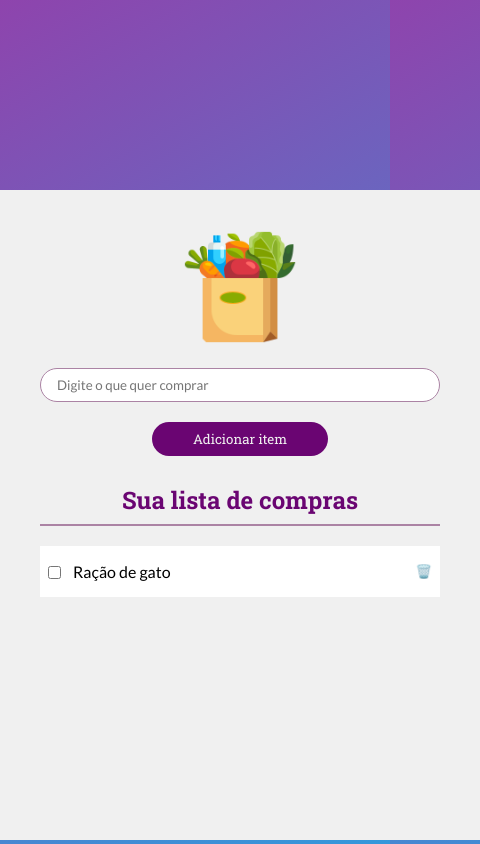
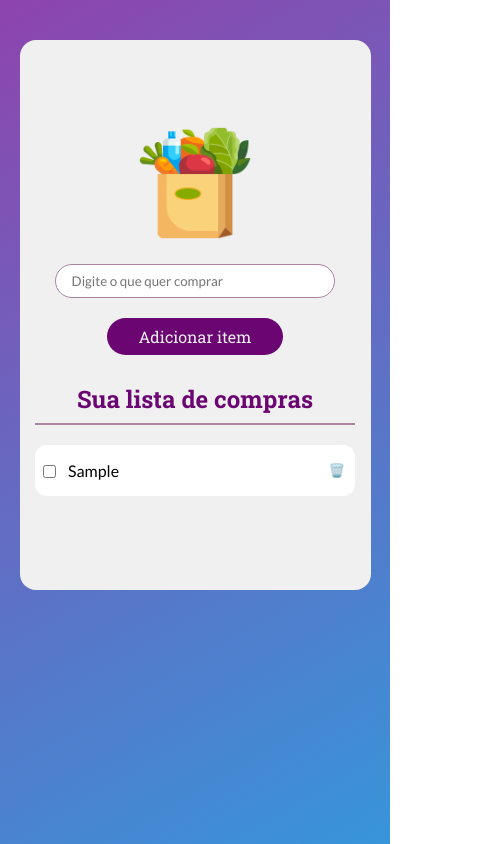
Before and after one commit to NucleoDevCodes/To-do-list, a plain HTML site: page src/index.html in a window 390 px wide. Both pictures are taken after typing "Sample" into the empty fields and a click on the button "Adicionar item". Shown: the top 844 px of the page, 480 px wide, since content can reach past the window. Drawn offline with Linux system fonts and the light colour scheme.

Commit message:
chore: finalização da lógica de programação e organização do layout mobile.

```diff
--- a/src/index.html
+++ b/src/index.html
@@ -24,17 +24,9 @@
         </form>
         <section class="info">
             <h2 class="titulo">Sua lista de compras</h2>
-            <p class="texto__cta">Sua lista está vazia. Adicione itens a ela para não esquecer nada na próxima compra!</p>
+            <p class="texto__cta">Sua lista está vazia. Adicione itens a ela para não esquecer nada na próxima compra!
+            </p>
             <ul class="lista">
-                <li class="lista__item">
-                    <div class="info__left">
-                        <input type="checkbox" class="checkbox__atividade" >
-                        <span class="texto__lista">Ração de gato</span>
-                    </div>
-                    <button class="btn__excluir">
-                        🗑️
-                    </button>
-                </li>
             </ul>
         </section>
     </main>
--- a/src/main.css
+++ b/src/main.css
@@ -14,12 +14,14 @@
     --cor-texto-botao: #f0f0f0;
 
     /* Cor Titulo */
-    --cor-titulo: #6A0572 ;
+    --cor-titulo: #6A0572;
     --cor-borda-titulo: #AB83A4;
 
     /* Lista */
     --bg-lista-item: #fff;
 
+    /* cor span */
+    --color-span-completed: #c0c0c0
 }
 
 * {
@@ -29,20 +31,31 @@
     font-family: sans-serif;
 }
 
-html, body {
-    height: 100%;
+html,
+body {
+    min-height: 100vh;
+    min-width: 100vw;
 }
 
 body {
-    background: linear-gradient(150deg, #8E44AD, #3498DB );
-    background-size: 100%;
+
+    background: linear-gradient(150deg, #8E44AD, #3498DB);
+    background-size: contain;
+    background-repeat: no-repeat;
+
 }
 
 .container {
+    display: flex;
+    flex-direction: column;
+    align-items: center;
+    justify-content: center;
     width: 480px;
-    height: 650px;
+    min-height: 550px;
+    max-height: fit-content;
     margin: 190px auto;
     background-color: var(--bg-card);
+    border-radius: 16px;
 }
 
 .header {
@@ -51,7 +64,6 @@ body {
 }
 
 .logo {
-    margin-top: 40px;
     width: 114px;
 }
 
@@ -62,7 +74,7 @@ body {
 }
 
 .input__compra {
-    margin: 20px;
+    margin: 20px 0;
     width: 400px;
     padding: 8px 16px;
     border-radius: 28px;
@@ -83,6 +95,7 @@ body {
     border: none;
     background-color: var(--cor-botao);
     color: var(--cor-texto-botao);
+    font-size: 1rem;
 }
 
 .info {
@@ -108,6 +121,13 @@ body {
     text-align: center;
 }
 
+.lista {
+    display: flex;
+    flex-direction: column;
+    align-items: center;
+    justify-content: center;
+}
+
 .lista__item {
     display: flex;
     align-items: center;
@@ -116,6 +136,8 @@ body {
     width: 400px;
     background-color: var(--bg-lista-item);
     list-style: none;
+    border-radius: 12px;
+    margin-bottom: 8px;
 }
 
 .info__left {
@@ -127,6 +149,7 @@ body {
 .checkbox__atividade {
     margin-top: 1px;
     margin-right: 12px;
+    cursor: pointer;
 }
 
 .texto__lista {
@@ -136,4 +159,29 @@ body {
 .btn__excluir {
     border: none;
     background-color: var(--bg-lista-item);
+    cursor: pointer;
+    padding: 2px;
 }
+
+.atividade__completa {
+    text-decoration: line-through;
+    color: var(--color-span-completed);
+}
+
+@media (max-width: 768px) {
+    .container {
+        margin: 40px auto;
+        max-width: 90%;
+    }
+    .form,
+    .titulo,
+    .texto__cta,
+    .lista__item {
+        max-width: 80%;
+    }
+
+    .input__compra {
+        max-width: 100%;
+    }
+
+}
--- a/src/main.js
+++ b/src/main.js
@@ -1,26 +1,71 @@
 document.addEventListener('DOMContentLoaded', () => {
-    let atividadesPendentes = []
-    let atividadesCompletas = []
+    const atividadesPendentes = []
 
-    const input = document.getElementById('input__compra')
-    const botao = document.getElementById('adicionar__item')
-    const textoCta = document.querySelector('.texto__cta')
+    const input = document.getElementById('input__compra');
+    const botaoAdicionar = document.getElementById('adicionar__item');
+    const textoCta = document.querySelector('.texto__cta');
+    const lista = document.querySelector('.lista');
 
 
 
-    botao.addEventListener('click', (e) => {
+
+    botaoAdicionar.addEventListener('click', (e) => {
         e.preventDefault();
         adicionarItem();
-        if (atividadesPendentes.length > 0 || atividadesCompletas.length > 0) {
-            textoCta.style.display = 'none';
-        }
+        criarLista();
+    })
+
+    lista.addEventListener('click', (e) => {
+        apagarItem(e);
+        itemComprado(e);
     })
 
 
+
     function adicionarItem() {
-        const inputValue = input.value
-        atividadesPendentes.push(inputValue)
+        const inputValue = input.value;
+        atividadesPendentes.push(inputValue);
         input.value = '';
-        console.log(atividadesPendentes)
+        textoCta.style.display = 'none';
+
+    }
+
+    function criarLista() {
+        lista.innerHTML = '';
+        atividadesPendentes.forEach((item, index) => {
+            const li = document.createElement('li');
+            li.className = 'lista__item';
+            li.innerHTML =
+                `
+            <div class="info__left">
+                <input type="checkbox" class="checkbox__atividade" >
+                <span class="texto__lista">${item}</span>
+            </div>
+            <button type="button" class="btn__excluir" data-index= "${index}" title="excluir">
+                🗑️
+            </button>
+        `;
+            lista.appendChild(li);
+        })
+    }
+
+    function apagarItem(e) {
+        const botaoApagar = e.target.classList.contains('btn__excluir')
+        if (botaoApagar) {
+            const index = e.target.getAttribute('data-index');
+            atividadesPendentes.splice(index, 1);
+            criarLista();
+            if (atividadesPendentes.length == 0) {
+                textoCta.style.display = 'block';
+            }
+        }
+    }
+
+    function itemComprado(e) {
+        const checkbox = e.target.classList.contains('checkbox__atividade')
+        if(checkbox) {
+            const span = e.target.nextElementSibling;
+            span.classList.toggle('atividade__completa')
+        }
     }
 })
```
